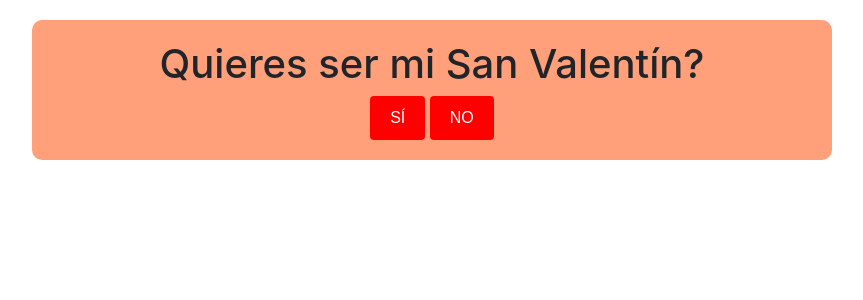
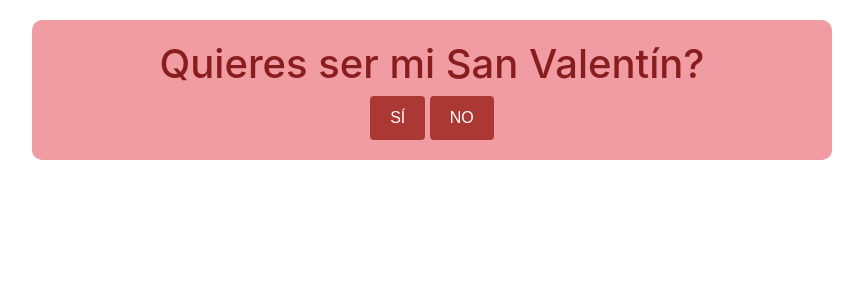
Before and after one commit to MarioMedePrsc/XyM, a PHP site: page / in a window 1280 px wide. Shown: the top 300 px of the page, without its empty margins (208-1071 px from the left). Run offline with PHP 8.4, Linux system fonts and the light colour scheme.

Commit message:
se añadieron colores de texto

```diff
--- a/acepto.html
+++ b/acepto.html
@@ -9,7 +9,7 @@
         <link href="https://cdn.jsdelivr.net/npm/bootstrap@5.3.2/dist/css/bootstrap.min.css" rel="stylesheet" integrity="sha384-T3c6CoIi6uLrA9TneNEoa7RxnatzjcDSCmG1MXxSR1GAsXEV/Dwwykc2MPK8M2HN" crossorigin="anonymous">
     </head>
     <body class="bodyAcepto">
-        <div class="app">
+        <div class="app cuadroMorado">
             <h1>TE AMO</h1>
             <p>Feliz Día de San Valentín Corazón</p>
         </div>
--- a/index.html
+++ b/index.html
@@ -11,7 +11,7 @@
     <body>
         <div class="app">
 
-                <h1>Quieres ser mi San Valentín?</h1>
+                <h1 class="textoPregunta">Quieres ser mi San Valentín?</h1>
                 <div class="botones">
                     <button id="btnSi" class="btn">SÍ</button>
                     <button id="btnNo" class="posicion1 btn">NO</button>
--- a/styles.css
+++ b/styles.css
@@ -1,10 +1,27 @@
 :root {
     --color-primario: beige;
+    --color-secundario: #F09CA2;
+    --color-botones:#AC3834;
+    --color-transparente: rgba(128, 128, 128, 0.5);
+    --color-letras: #881D1D;
+    --color-texto-morado: #9e1ab6;
+    --color-cuadro-morado: #E8BCE2;
+  }
+
+  .cuadroMorado{
+    color: var(--color-letras);
+    background-color: var(--color-cuadro-morado);
+  }
+
+  /*COLORES
+  --color-primario: beige;
     --color-secundario: #FFA07A;
     --color-botones:#FF0000;
     --color-transparente: rgba(128, 128, 128, 0.5);
-  }
-
+  */
+.textoPregunta{
+    color: var(--color-letras);
+}
 body{
     font-family: "Cooper Black", "Arial";
     background-color: var(--color-primario);
```
